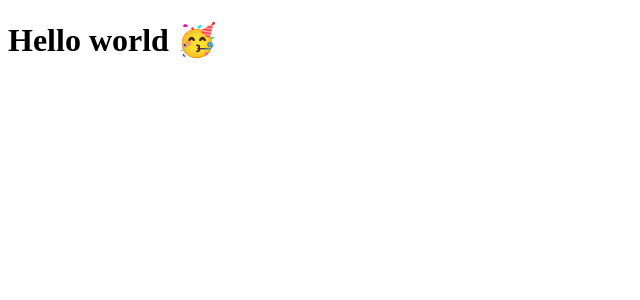
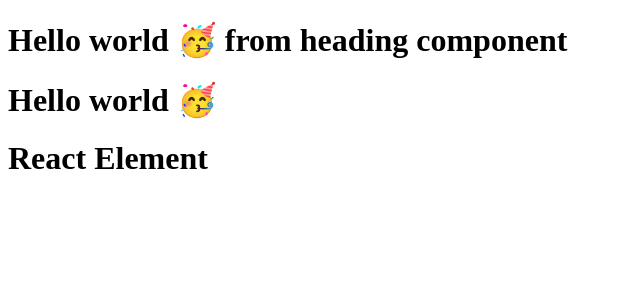
Before and after one commit to Aritra23github/Namaste-react-course, a React (Vite) app: page / in a window 1280 px wide. Shown: the top 300 px of the page, without its empty margins (0-640 px from the left). Built offline with nearby package versions, Linux system fonts and the light colour scheme.

Commit message:
episode-3

```diff
--- a/App.js
+++ b/App.js
@@ -13,10 +13,32 @@
 
 const jsxHeading = <h1>Hello world 🥳</h1>
 
-console.log(jsxHeading); // heading and jsxHeading both are the same, both is returing object with the same properties.
+console.log(jsxHeading); //! heading and jsxHeading both are the same, both is returing object with the same properties.
+
+const Heading = () => {
+    return (
+        <h1>Hello world 🥳 from heading component</h1>
+    )
+}
+
+const title = (
+    <h1>React Element</h1>
+);
+
+const HeadingComponent = () => {
+    return (
+        <div className="container">
+            <Heading />
+            <h1>Hello world 🥳</h1>
+            {title}
+        </div>
+    )
+}
 
 const root = ReactDom.createRoot(document.getElementById("root"));
 
 // root.render(heading);
 
-root.render(jsxHeading);
+// root.render(jsxHeading);
+
+root.render(<HeadingComponent />);
```
Also changed, not shown: 1 other file (tests, documents, lock files or other folders).
